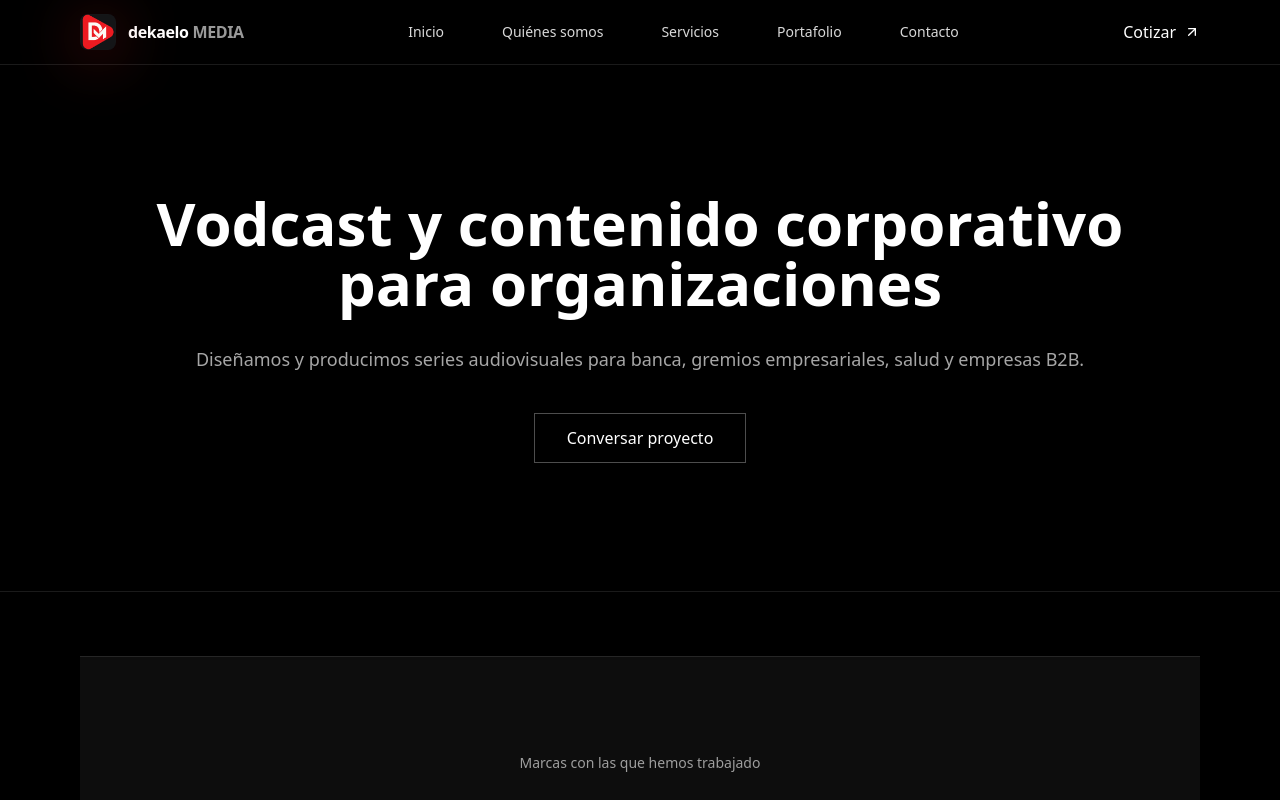
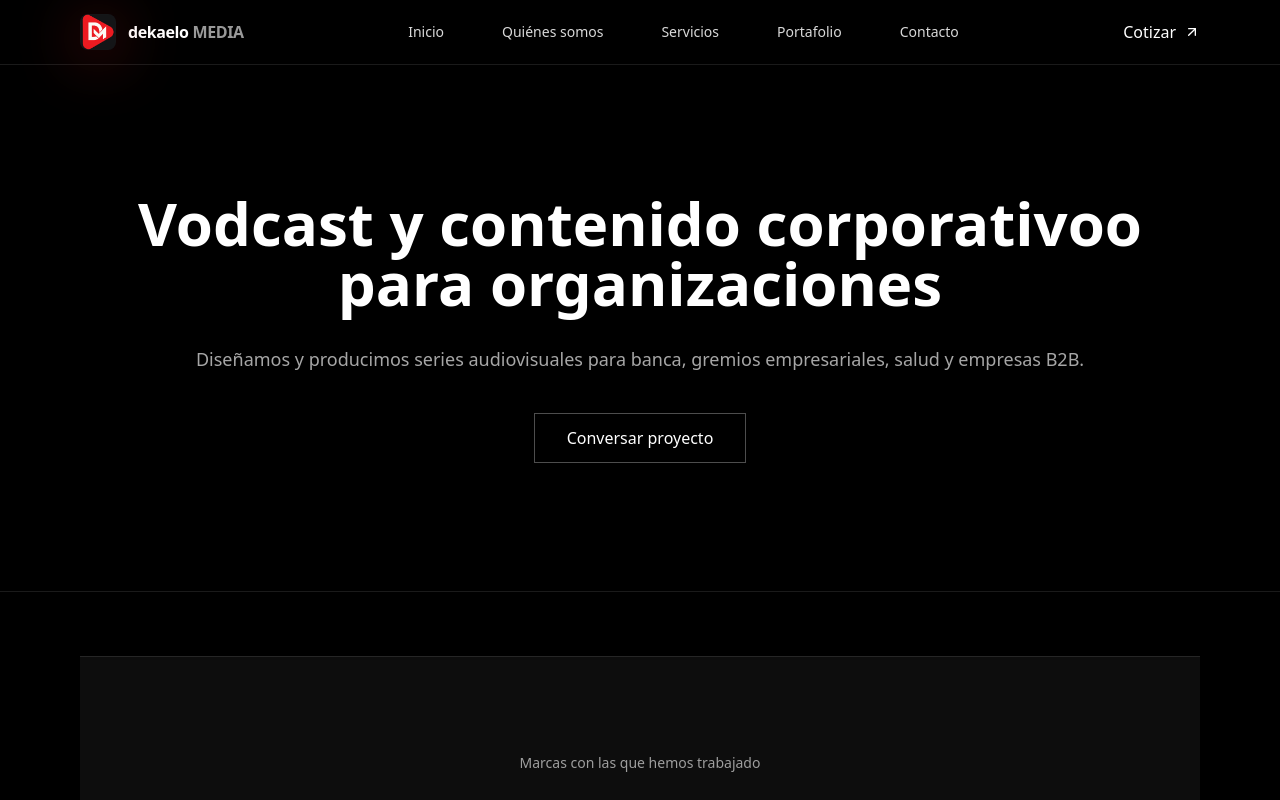
Before and after one commit to TronxGroup/Dekaelo-Media, a Next.js app: page /empresas in a window 1280 px wide. Shown: the top 800 px of the page. Built offline with nearby package versions, Linux system fonts and the light colour scheme.

Commit message:
Update page.tsx

```diff
--- a/app/empresas/page.tsx
+++ b/app/empresas/page.tsx
@@ -15,7 +15,7 @@ export default function Page() {
       {/* HERO */}
       <section className="container max-w-4xl py-32 text-center">
         <h1 className="text-4xl md:text-6xl font-semibold leading-tight">
-          Vodcast y contenido corporativo
+          Vodcast y contenido corporativoo
           <br />
           para organizaciones
         </h1>
```
